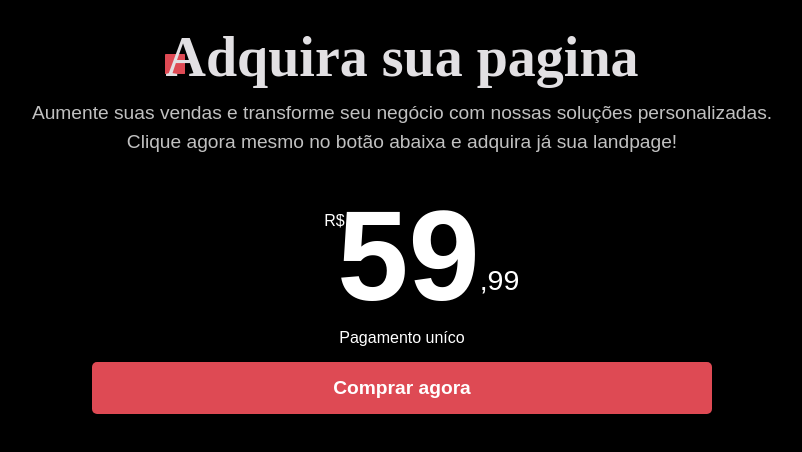
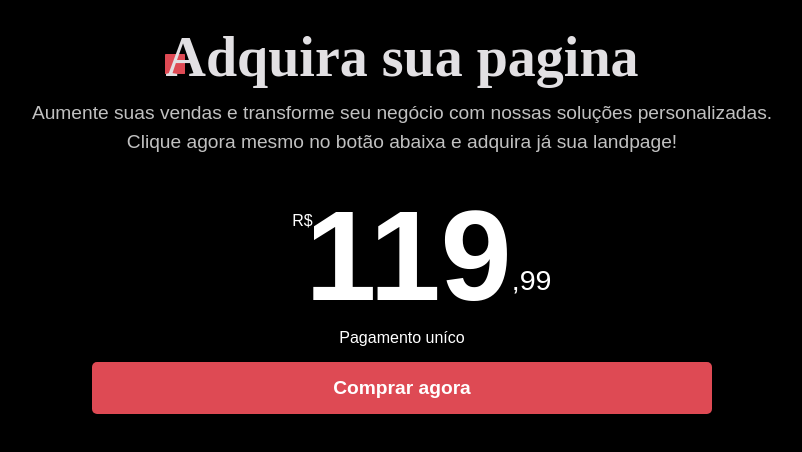
Before and after one commit to Bruno1794/landvenda, a Next.js app: page /preco in a window 1280 px wide. Shown: the top 452 px of the page, without its empty margins (238-1040 px from the left). Built offline with nearby package versions, Linux system fonts and the light colour scheme.

Commit message:
correçao do valor na pagina de preço e diminu a escrita da tela tecnologia media 400px

```diff
--- a/src/app/preco/page.tsx
+++ b/src/app/preco/page.tsx
@@ -23,7 +23,7 @@ export default function PrecoPage() {
 
                 <div className={styles.valor}>
                     <span className={styles.sifrao}>R$</span>
-                    <h1>59</h1>
+                    <h1>119</h1>
                     <span className={styles.centavo}>,99</span>
                     <span className={styles.pagamento}>Pagamento uníco</span>
                     <a onClick={openModal}
--- a/src/app/tecnologia/tecnologia.module.css
+++ b/src/app/tecnologia/tecnologia.module.css
@@ -33,6 +33,6 @@
 }
 @media (max-width: 400px) {
     .section h2{
-        font-size: 3.475rem;
+        font-size: 3.175rem;
     }
 }
```
